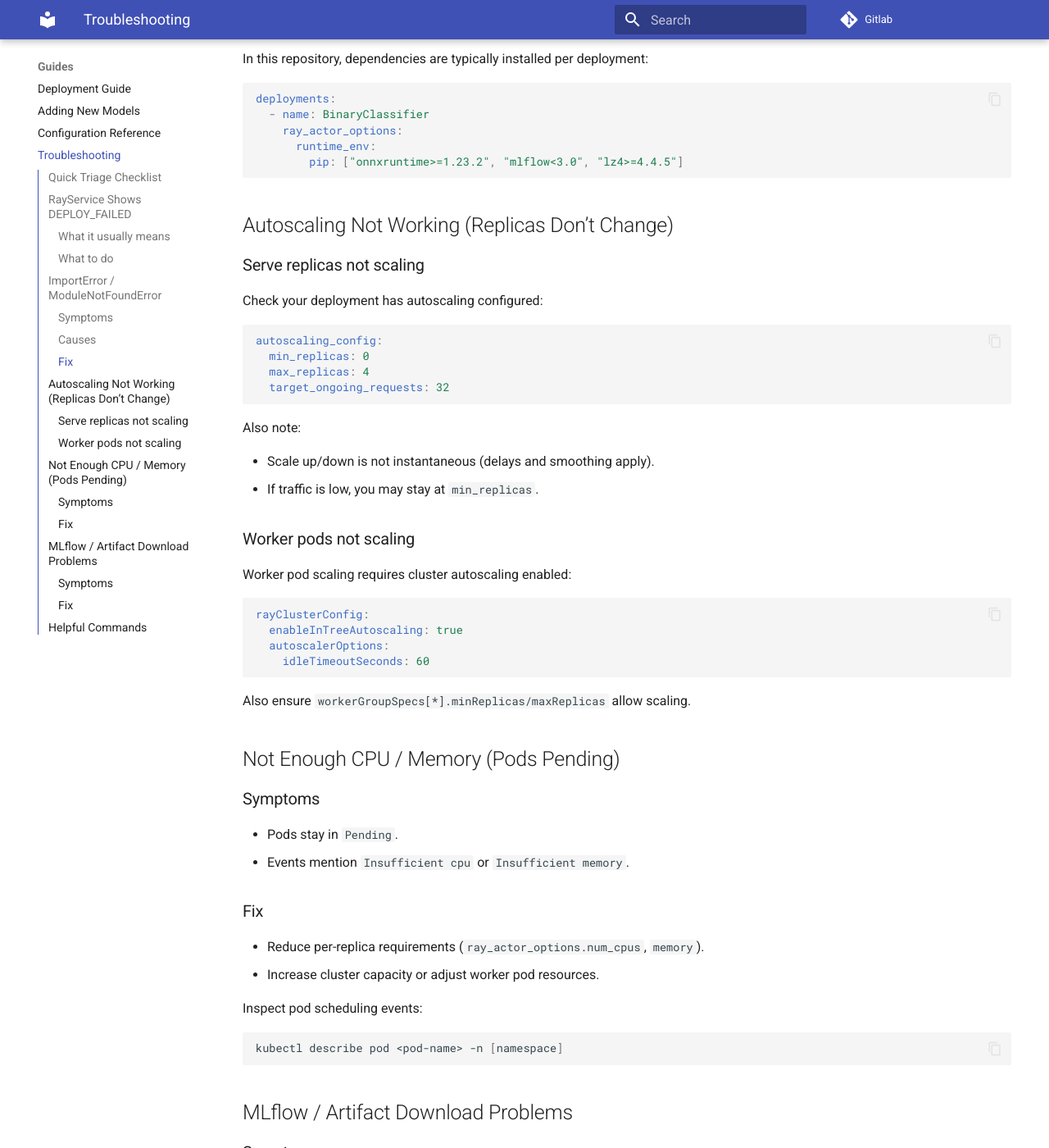
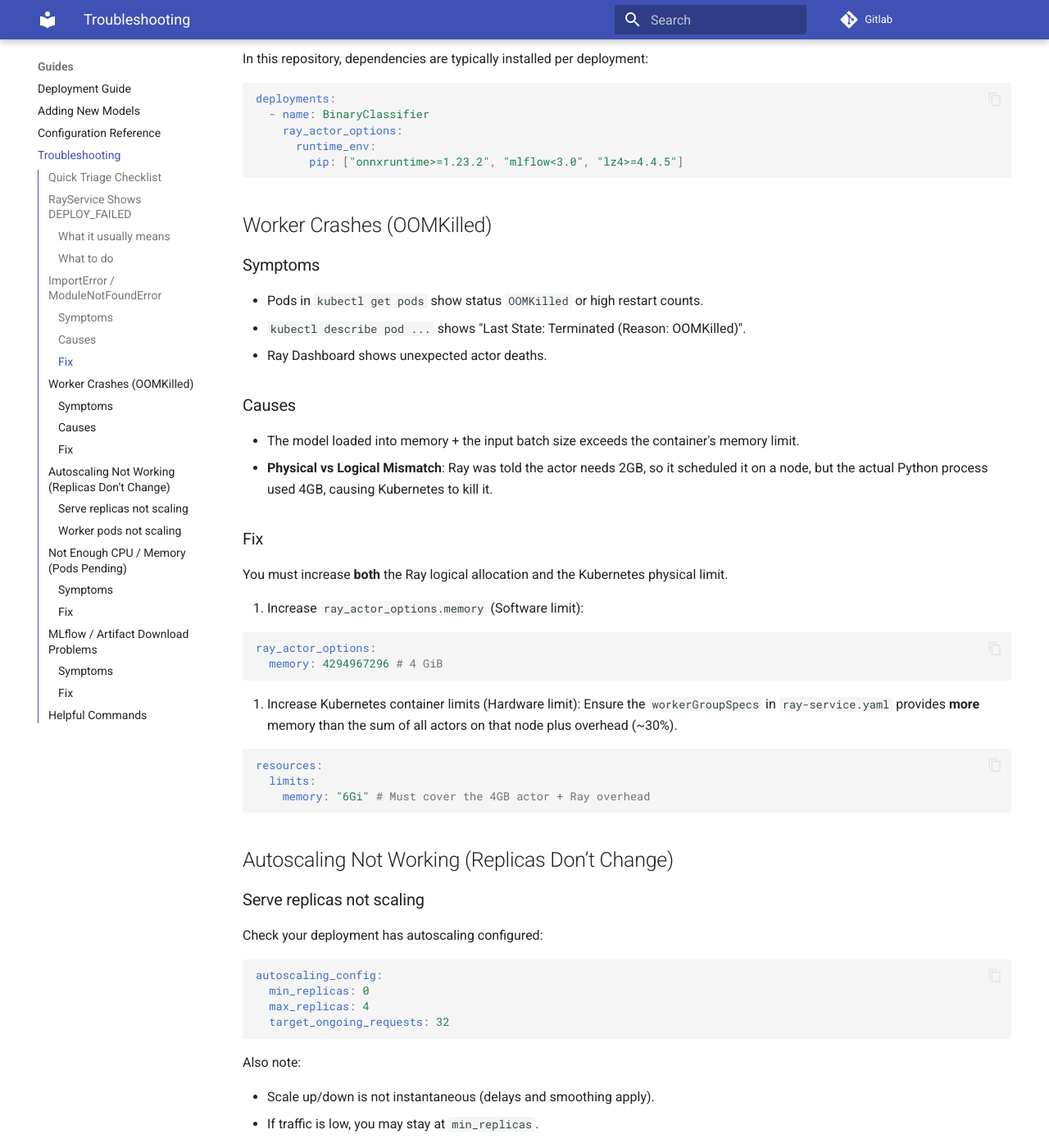
Before and after one commit to RationAI/model-service, an MkDocs documentation site: the page built from docs/guides/troubleshooting.md, in a window 1280 px wide and 1400 px high, scrolled down 1634 px. Shown: the whole window at 82% size. Built offline with MkDocs 1.6.1 and Material for MkDocs 9.7.7, drawn with Linux system fonts in a browser that asks for light colours; some of the changed text lies outside the part shown.

Commit message:
feat: add OOMK crash

````diff
--- a/docs/guides/troubleshooting.md
+++ b/docs/guides/troubleshooting.md
@@ -76,6 +76,39 @@ deployments:
         pip: ["onnxruntime>=1.23.2", "mlflow<3.0", "lz4>=4.4.5"]
 ```
 
+## Worker Crashes (OOMKilled)
+
+### Symptoms
+
+- Pods in `kubectl get pods` show status `OOMKilled` or high restart counts.
+- `kubectl describe pod ...` shows "Last State: Terminated (Reason: OOMKilled)".
+- Ray Dashboard shows unexpected actor deaths.
+
+### Causes
+
+- The model loaded into memory + the input batch size exceeds the container's memory limit.
+- **Physical vs Logical Mismatch**: Ray was told the actor needs 2GB, so it scheduled it on a node, but the actual Python process used 4GB, causing Kubernetes to kill it.
+
+### Fix
+
+You must increase **both** the Ray logical allocation and the Kubernetes physical limit.
+
+1. Increase `ray_actor_options.memory` (Software limit):
+
+   ```yaml
+   ray_actor_options:
+     memory: 4294967296 # 4 GiB
+   ```
+
+2. Increase Kubernetes container limits (Hardware limit):
+   Ensure the `workerGroupSpecs` in `ray-service.yaml` provides **more** memory than the sum of all actors on that node plus overhead (~30%).
+
+   ```yaml
+   resources:
+     limits:
+       memory: "6Gi" # Must cover the 4GB actor + Ray overhead
+   ```
+
 ## Autoscaling Not Working (Replicas Don’t Change)
 
 ### Serve replicas not scaling
@@ -116,8 +149,14 @@ Also ensure `workerGroupSpecs[*].minReplicas/maxReplicas` allow scaling.
 
 ### Fix
 
-- Reduce per-replica requirements (`ray_actor_options.num_cpus`, `memory`).
-- Increase cluster capacity or adjust worker pod resources.
+1.  **Check Physical vs Logical**:
+
+    - _Physical_: Can K8s schedule the pod? `kubectl describe pod` will show if nodes are full.
+    - _Logical_: Can Ray schedule the actor? Check `ray status` or the dashboard. Ray might say "0/X CPUs available" even if the pod exists, because other actors consumed the slots.
+
+2.  **Adjust Resources**:
+    - Reduce per-replica requirements (`ray_actor_options.num_cpus`, `memory`).
+    - Increase cluster capacity (maxReplicas) or per-worker limits.
 
 Inspect pod scheduling events:
 
````
